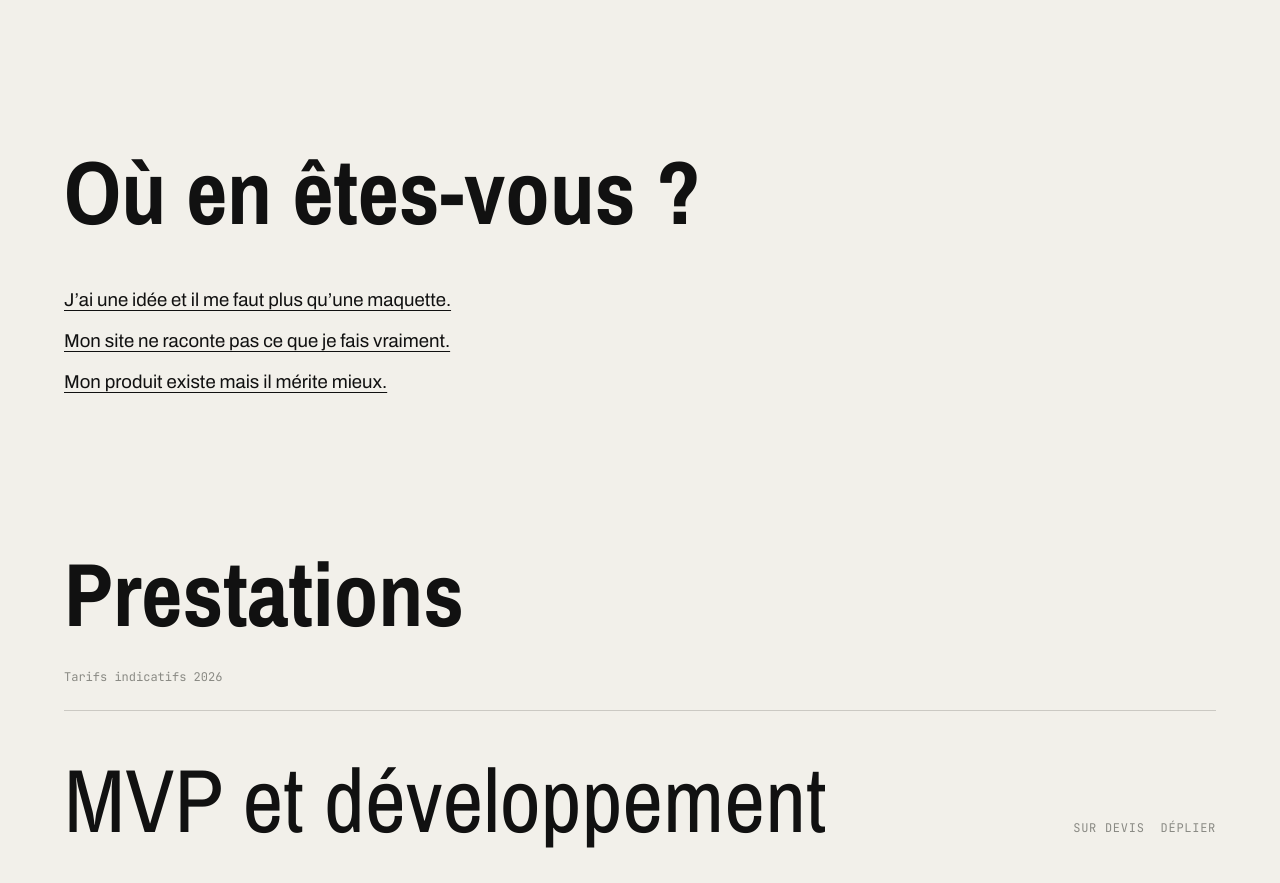
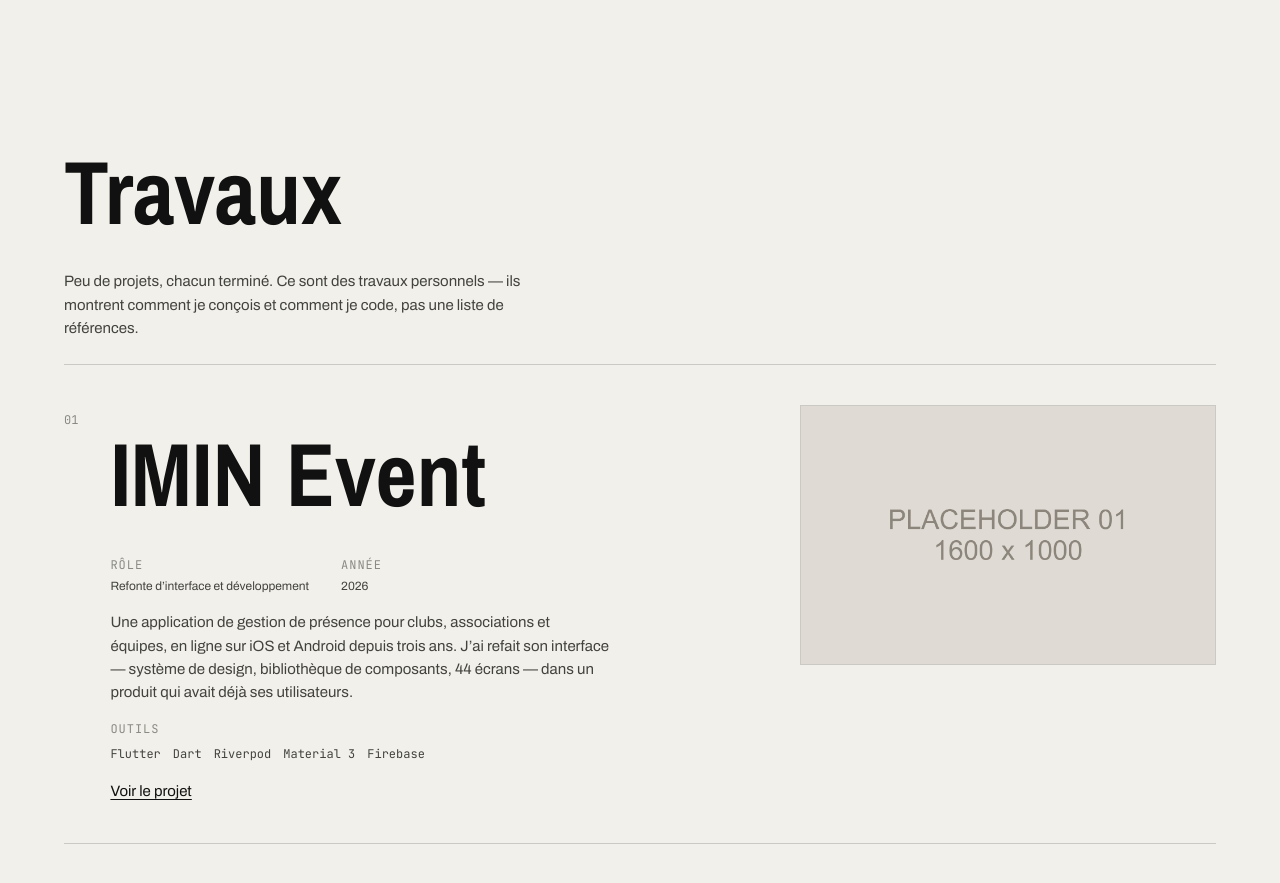
Before and after one commit to hagonin/cham-studio, a Next.js app: page /fr/ in a window 1280 px wide. Shown: the part 1240-2123 px from the top of the page. Built offline with nearby package versions, Linux system fonts and the light colour scheme.

Commit message:
feat(work): drop situations block, ship real project copy

```diff
--- a/app/[locale]/page.tsx
+++ b/app/[locale]/page.tsx
@@ -7,12 +7,13 @@
 import { MOUNTED_SECTIONS } from '@/lib/sections';
 import { StatusBar } from '@/components/StatusBar';
 import { Hero } from '@/components/Hero';
-import { Situations } from '@/components/Situations';
 import { AboutBlock } from '@/components/AboutBlock';
 import { ServiceList } from '@/components/ServiceList';
 import { Process } from '@/components/Process';
 import { ContactLine } from '@/components/ContactLine';
 import { ContactBlock } from '@/components/ContactBlock';
+import { ProjectList } from '@/components/ProjectList';
+import { workSectionIsReady } from '@/content/projects';
 import styles from './page.module.css';
 
 export async function generateMetadata({
@@ -41,13 +42,19 @@
  * rapporte derrière un clic : chaque visite entrante et chaque lien retour
  * arrivent directement dessus.
  *
- * Ordre de lecture (décision 16) : nav → barre d'état → hero → situations →
+ * Ordre de lecture (décision 16) : nav → barre d'état → hero → travaux →
  * prestations → process → à propos → contact. La preuve d'abord, l'offre
  * ensuite, comment ça se passe, puis la personne en dernier : un client a
  * besoin de savoir ce qu'il peut confier et comment avant de savoir à qui.
  *
- * Les travaux (phase 05) s'insèrent quand leur contenu existe. Aucune section
- * vide en attendant.
+ * Le bloc « situations » a été retiré : aucune planche du canvas ne le dessine,
+ * et il ouvrait la page sur des questions au lieu de la preuve.
+ *
+ * Les travaux s'insèrent quand leur contenu existe — `workSectionIsReady()`,
+ * la même condition qui décide de l'ancre dans `lib/sections.ts`. Aucune
+ * section vide en attendant : en production la liste est encore `[]`, donc
+ * rien ne paraît ; sous `pnpm dev` la réserve la remplit et la mise en page
+ * se juge sur pièce.
  */
 export default async function ServicesPage({
   params,
@@ -67,7 +74,7 @@
       <main className={styles.page}>
         <StatusBar locale={locale} dict={dict} />
         <Hero dict={dict} locale={locale} />
-        <Situations dict={dict} />
+        {workSectionIsReady() && <ProjectList locale={locale} dict={dict} />}
         <ServiceList locale={locale} dict={dict} />
         {/* L'estimateur n'est PAS monté (décision 8) : une fourchette calculée
             est un chiffre, et la décision 7 n'en publie aucun. Le composant, le
--- a/components/MotionProvider.tsx
+++ b/components/MotionProvider.tsx
@@ -59,7 +59,7 @@
     });
 
     // Lenis avale le comportement natif de `#ancre` : le lien d'évitement et
-    // les liens internes de `Situations` défileraient sans emmener le focus.
+    // les ancres de section de la nav défileraient sans emmener le focus.
     function onAnchorClick(event: MouseEvent) {
       const link = (event.target as Element | null)?.closest?.('a[href^="#"]');
       const hash = link?.getAttribute('href');
--- a/components/ServiceItem.tsx
+++ b/components/ServiceItem.tsx
@@ -32,7 +32,9 @@
   const triggerId = `${panelId}-trigger`;
   const anchor = `service-${service.key}`;
 
-  // Arrivée depuis le bloc « situations » : la prestation visée s'ouvre.
+  // Arrivée sur `#service-<clé>` : la prestation visée s'ouvre. L'ancre reste
+  // une URL partageable depuis l'extérieur — le bloc « situations » qui s'en
+  // servait n'existe plus, la ligne reste atteignable directement.
   // Le lien fonctionne sans cela ; c'est un supplément, pas la condition.
   useEffect(() => {
     if (window.location.hash === `#${anchor}`) setOpen(true);
--- a/components/Situations.module.css
+++ /dev/null
@@ -1,19 +0,0 @@
-.block {
-  padding: clamp(2rem, 5vw, 4rem) 0;
-}
-
-.title {
-  font-family: var(--font-display-stack);
-  font-size: var(--display-s);
-  margin: 0 0 1.5rem;
-}
-
-.list {
-  list-style: none;
-  margin: 0;
-  padding: 0;
-  display: grid;
-  gap: 0.75rem;
-  max-width: 52ch;
-  font-size: var(--text);
-}
--- a/components/Situations.tsx
+++ /dev/null
@@ -1,31 +0,0 @@
-import type { Dictionary } from '@/lib/i18n/getDictionary';
-import styles from './Situations.module.css';
-
-/**
- * La seule navigation interne de la page : chaque situation mène à la
- * prestation qui y répond. Les services sont nommés par le problème du client,
- * pas par la technologie — c'est ce bloc qui rend ce choix lisible.
- *
- * L'ancre est un lien réel, donc elle fonctionne sans JavaScript ; l'ouverture
- * de l'accordéon à l'arrivée est un supplément, pas la condition.
- */
-export function Situations({ dict }: { dict: Dictionary }) {
-  const { situations } = dict.home;
-
-  return (
-    <section data-reveal className={styles.block} aria-labelledby="situations-title">
-      <h2 id="situations-title" className={styles.title}>
-        {situations.title}
-      </h2>
-      <ul className={styles.list}>
-        {situations.items.map((item) => (
-          <li key={item.service}>
-            <a className="contact-link" href={`#service-${item.service}`}>
-              {item.text}
-            </a>
-          </li>
-        ))}
-      </ul>
-    </section>
-  );
-}
--- a/content/projects.dev.ts
+++ b/content/projects.dev.ts
@@ -7,22 +7,35 @@
  * `development`, c'est-à-dire `pnpm dev` seul : les tests (`test`) et le build
  * (`production`) voient une liste vide, donc les gardes existantes restent
  * vertes et la section travaux ne peut pas s'afficher en ligne avec des
- * travaux inventés (F4).
+ * visuels de réserve (F4).
  *
- * Trois filets, dans cet ordre :
- *  1. les slugs commencent par `exemple-`, ce que `placeholderSlugs()` repère ;
- *  2. les `alt` contiennent `ph-label`, la chaîne que la garde CI cherche dans
- *     `.next/server/app/` — si jamais cette liste fuitait dans un build, la CI
- *     échoue au lieu de publier ;
- *  3. les visuels sont des rectangles gris étiquetés, illisibles comme preuve.
+ * CE QUI A CHANGÉ : les TEXTES sont désormais RÉELS — vrais projets, vrais
+ * rôles, vrais slugs. Seules les IMAGES restent de réserve, parce qu'elles
+ * n'existent pas encore. On ne juge pas un rythme de page sur du faux texte :
+ * la longueur d'un résumé décide de la composition, et un lorem ipsum ment sur
+ * cette longueur. Le prix de ce choix est la perte du premier filet (les slugs
+ * `exemple-*`), ce qui est assumé : le filet qui compte est celui de la CI.
  *
- * Pour passer un projet en réel : le déplacer dans `projects.ts`, changer le
- * slug, remplacer le visuel et réécrire l'`alt`. Le build échoue tant qu'il
- * reste une trace de réserve.
+ * Deux filets restent, et ce sont les deux qui bloquent réellement :
+ *  1. les `alt` contiennent `ph-label`, la chaîne que la garde CI cherche dans
+ *     `.next/server/app/` — si cette liste fuitait dans un build, la CI échoue
+ *     au lieu de publier ;
+ *  2. `projects.ts` reste `[]` hors `pnpm dev`, donc rien de tout ceci n'a de
+ *     chemin vers la production.
+ *
+ * Pour passer un projet en réel : le déplacer dans `projects.ts`, remplacer le
+ * visuel et réécrire l'`alt`. Le build échoue tant qu'il reste `ph-label`.
+ * La section n'apparaît qu'à DEUX projets réels (`MIN_PROJECTS_TO_PUBLISH`) :
+ * une liste d'un seul élément se lit comme un abandon, pas comme une sélection.
+ *
+ * Ordre : `projectsNewestFirst()` trie sur `year`, jamais à la main. IMIN et
+ * Conversation Copilot partagent 2026 ; `sort` étant stable, c'est l'ordre de
+ * ce tableau qui départage — d'où IMIN en premier, le seul des trois dont le
+ * travail est public et vérifiable.
  */
 export const devProjects: Project[] = [
   {
-    slug: 'exemple-un',
+    slug: 'imin',
     year: 2026,
     cover: {
       src: '/work/ph-cover-01.png',
@@ -30,46 +43,56 @@
       height: 1000,
       alt: { fr: 'ph-label réserve 01', en: 'ph-label placeholder 01' },
     },
-    title: { fr: 'Premier projet', en: 'First project' },
-    role: { fr: 'Conception et développement', en: 'Design and development' },
+    title: { fr: 'IMIN Event', en: 'IMIN Event' },
+    role: {
+      fr: 'Refonte d’interface et développement',
+      en: 'Interface redesign and development',
+    },
     summary: {
-      fr: 'Texte de réserve. Décrire ici ce que le projet fait et pour qui, en deux phrases, sans chiffre inventé.',
-      en: 'Placeholder text. Describe what the project does and for whom, in two sentences, with no invented figures.',
+      fr: 'Une application de gestion de présence pour clubs, associations et équipes, en ligne sur iOS et Android depuis trois ans. J’ai refait son interface — système de design, bibliothèque de composants, 44 écrans — dans un produit qui avait déjà ses utilisateurs.',
+      en: 'An attendance app for clubs, associations and teams, live on iOS and Android for three years. I rebuilt its interface — a design system, a component library and 44 screens — inside a product that already had users.',
     },
-    stack: ['Next.js', 'TypeScript'],
+    stack: ['Flutter', 'Dart', 'Riverpod', 'Material 3', 'Firebase'],
+    url: 'https://apps.apple.com/fr/app/imin-event/id6742787345',
   },
   {
-    slug: 'exemple-deux',
-    year: 2025,
+    slug: 'conversation-copilot',
+    year: 2026,
     cover: {
       src: '/work/ph-cover-02.png',
       width: 1600,
       height: 1000,
       alt: { fr: 'ph-label réserve 02', en: 'ph-label placeholder 02' },
     },
-    title: { fr: 'Deuxième projet', en: 'Second project' },
-    role: { fr: 'Conception et développement', en: 'Design and development' },
+    title: { fr: 'Conversation Copilot', en: 'Conversation Copilot' },
+    role: {
+      fr: 'Conception et développement, en solo',
+      en: 'Design and development, solo',
+    },
     summary: {
-      fr: 'Texte de réserve. Le second projet est celui qui fait exister la section : sous deux, elle ne s’affiche pas.',
-      en: 'Placeholder text. The second project is what makes the section exist: below two, it does not render.',
+      fr: 'Un assistant temps réel pour les appels visio : il transcrit les deux voix, répond à partir de mes propres notes, et garde sur un modèle local tout ce qui est marqué confidentiel. Construit pour un seul utilisateur — moi — et mesuré dès le premier jour.',
+      en: 'A real-time assistant for video calls: it transcribes both sides, answers from my own notes, and keeps anything marked confidential on a local model. Built for one user — me — and measured from the first day.',
     },
-    stack: ['React', 'CSS Modules'],
+    stack: ['React', 'TypeScript', 'FastAPI', 'Python', 'PostgreSQL', 'Deepgram'],
   },
   {
-    slug: 'exemple-trois',
-    year: 2024,
+    slug: 'airsen',
+    year: 2025,
     cover: {
       src: '/work/ph-cover-03.png',
       width: 1600,
       height: 1000,
       alt: { fr: 'ph-label réserve 03', en: 'ph-label placeholder 03' },
     },
-    title: { fr: 'Troisième projet', en: 'Third project' },
-    role: { fr: 'Développement', en: 'Development' },
+    title: { fr: 'Airsen', en: 'Airsen' },
+    role: {
+      fr: 'Conception UI/UX et développement full-stack',
+      en: 'UI/UX design and full-stack development',
+    },
     summary: {
-      fr: 'Texte de réserve. Trois entrées suffisent à juger le rythme de la liste et le recadrage au défilement.',
-      en: 'Placeholder text. Three entries are enough to judge the list rhythm and the scroll recadrage.',
+      fr: 'Une plateforme de qualité de l’air et de météo qui couvre toutes les communes françaises, y compris les 15 000 sans station de mesure. Construite à trois développeurs ; j’ai conçu l’interface et pris en charge la carte, l’authentification et le système d’alertes. Toujours en développement.',
+      en: 'An air quality and weather platform covering every French commune, including the 15,000 with no monitoring station of their own. Built with two other developers; I designed the interface and owned the map, authentication and the alerting system. Still in development.',
     },
-    stack: ['TypeScript', 'Vitest'],
+    stack: ['Java', 'Spring Boot', 'Angular', 'MariaDB', 'Redis', 'Docker'],
   },
 ];
--- a/lib/i18n/dictionaries/en.ts
+++ b/lib/i18n/dictionaries/en.ts
@@ -67,20 +67,6 @@
         'Front-end development',
         'Full-stack products',
         'AI integration',
-      ],
-    },
-    situations: {
-      title: 'Where are you?',
-      items: [
-        { text: 'I have an idea and I need more than a prototype.', service: 'mvp' },
-        {
-          text: 'My site does not say what the company actually does.',
-          service: 'websites',
-        },
-        {
-          text: 'The product works. It deserves better than it has.',
-          service: 'improvement',
-        },
       ],
     },
     services: {
--- a/lib/i18n/dictionaries/fr.ts
+++ b/lib/i18n/dictionaries/fr.ts
@@ -1,5 +1,3 @@
-import type { ServiceKey } from '@/content/types';
-
 /**
  * Source de vérité de la forme du dictionnaire. `en.ts` est typé contre ce
  * fichier : une clé manquante côté anglais casse `tsc`, elle ne retombe pas
@@ -88,27 +86,6 @@
         'Produits full-stack',
         'Intégration IA',
       ],
-    },
-    situations: {
-      title: 'Où en êtes-vous ?',
-      // Chaque situation mène à la prestation correspondante : c'est la seule
-      // navigation interne de la page.
-      // Typé sur ServiceKey : une situation ne peut pas pointer vers une
-      // prestation qui n'existe pas.
-      // Trois situations pour trois engagements (décision 13) : une situation
-      // sans prestation en face est une impasse, et une prestation sans
-      // situation ne se reconnaît pas.
-      items: [
-        { text: 'J’ai une idée et il me faut plus qu’une maquette.', service: 'mvp' },
-        {
-          text: 'Mon site ne raconte pas ce que je fais vraiment.',
-          service: 'websites',
-        },
-        {
-          text: 'Mon produit existe mais il mérite mieux.',
-          service: 'improvement',
-        },
-      ] as { text: string; service: ServiceKey }[],
     },
     services: {
       title: 'Prestations',
```
Also changed, not shown: lib/sections.ts (+17 -4 lines).
